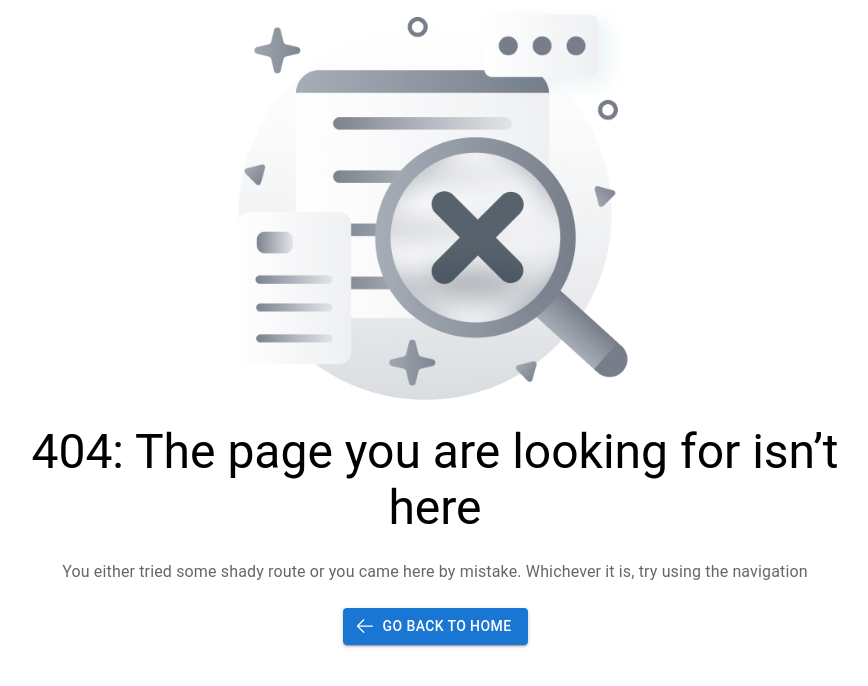
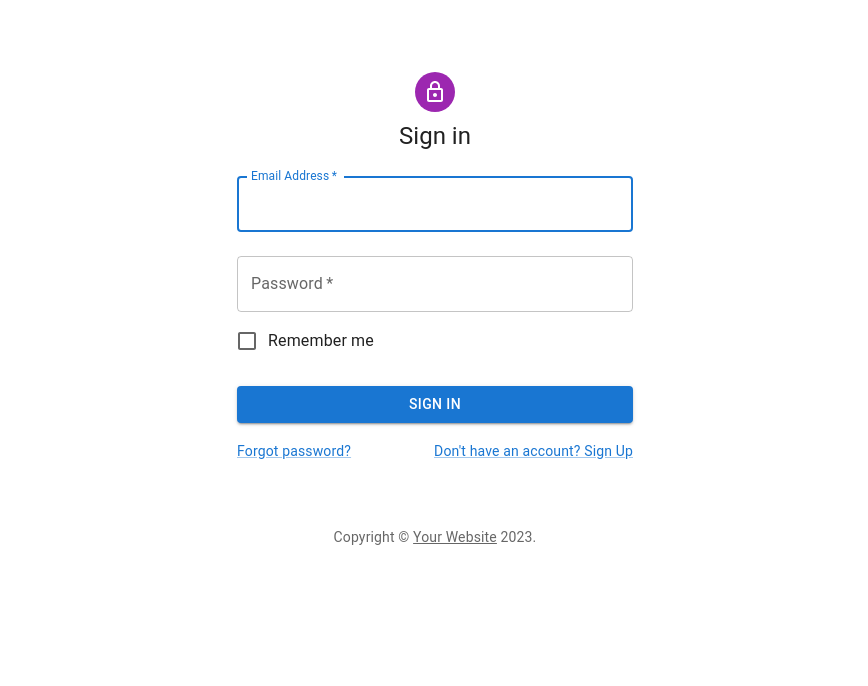
Before and after one commit to zhanglinfengcs/check-in-system, a React (Vite) app: page /login in a window 1280 px wide. Before the commit this address led to /404. Shown: the top 686 px of the page, without its empty margins (205-1073 px from the left). Built offline with nearby package versions, Linux system fonts and the light colour scheme.

Commit message:
feat: Add auth guard

```diff
--- /dev/null
+++ b/src/guards/AuthGuard.tsx
@@ -0,0 +1,14 @@
+import { useLocation, Outlet, Navigate } from "react-router-dom";
+import useUser from "../hooks/useUser";
+
+const AuthGuard: React.FC = () => {
+  const { user } = useUser();
+  const location = useLocation();
+  return user ? (
+    <Outlet />
+  ) : (
+    <Navigate to='/login' state={{ from: location }} replace={true} />
+  );
+}
+
+export default AuthGuard
--- a/src/layouts/MainLayout.tsx
+++ b/src/layouts/MainLayout.tsx
@@ -1,13 +1,37 @@
 import React from "react";
 import { Outlet } from "react-router-dom";
 import SideNav from "./SideNav.tsx";
+import { UserType, UserLevel } from "../types/index.tsx";
+import useUser from "../hooks/useUser.tsx"
+
+type SideNavItemType = {
+  title: string;
+  path: string;
+  icon?: React.ReactNode;
+  current: boolean;
+};
+
+const simpleSideNavItems: SideNavItemType[] = [
+  { title: "Home", path: "/home", current: false },
+  { title: "Posts", path: "/posts", current: false },
+  { title: "Leave", path: "/leave", current: false },
+  { title: "Account", path: "/account", current: false },
+];
+
+const adminSideNavItems: SideNavItemType[] = [
+  { title: "Home", path: "/home", current: false },
+]
 
 const MainLayout: React.FC = () => {
+  const { user } = useUser()
+  const { level } = user as UserType
 
   return (
     <div className="w-screen h-screen grid xl:grid-cols-[1fr_4fr] 2xl:grid-cols-[1fr_6fr]">
       <nav>
-        <SideNav />
+        {
+          level === UserLevel.Admin ? <SideNav props={adminSideNavItems}/> : <SideNav props={simpleSideNavItems} />
+        }
       </nav>
       <main className=" my-3 mr-3 rounded-lg overflow-y-auto bg-gray-100">
         <Outlet />
--- a/src/layouts/SideNav.tsx
+++ b/src/layouts/SideNav.tsx
@@ -9,21 +9,21 @@ type SideNavItemType = {
   current: boolean;
 };
 
-const sideNavItems: SideNavItemType[] = [
-  { title: "Home", path: "/home", current: false },
-  { title: "Posts", path: "/posts", current: false },
-  { title: "Leave", path: "/leave", current: false },
-  { title: "Account", path: "/account", current: false },
-];
+// const sideNavItems: SideNavItemType[] = [
+//   { title: "Home", path: "/home", current: false },
+//   { title: "Posts", path: "/posts", current: false },
+//   { title: "Leave", path: "/leave", current: false },
+//   { title: "Account", path: "/account", current: false },
+// ];
 
 function classNames(...classes: string[]) {
   return classes.filter(Boolean).join(" ");
 }
 
-const SideNav: React.FC = () => {
+const SideNav: React.FC<{props: SideNavItemType[]}> = ({ props }) => {
   const location = useLocation();
   const [navItems, setNavItems] = useState(() => {
-    return sideNavItems.map(item => {
+    return props.map(item => {
       if (location.pathname.includes(item.title.toLowerCase()))
         return {...item, current: true};
       return item
--- /dev/null
+++ b/src/pages/Login.tsx
@@ -0,0 +1,112 @@
+import * as React from 'react';
+import Avatar from '@mui/material/Avatar';
+import Button from '@mui/material/Button';
+import CssBaseline from '@mui/material/CssBaseline';
+import TextField from '@mui/material/TextField';
+import FormControlLabel from '@mui/material/FormControlLabel';
+import Checkbox from '@mui/material/Checkbox';
+import Link from '@mui/material/Link';
+import Grid from '@mui/material/Grid';
+import Box from '@mui/material/Box';
+import LockOutlinedIcon from '@mui/icons-material/LockOutlined';
+import Typography from '@mui/material/Typography';
+import Container from '@mui/material/Container';
+import { createTheme, ThemeProvider } from '@mui/material/styles';
+
+function Copyright(props: any) {
+  return (
+    <Typography variant="body2" color="text.secondary" align="center" {...props}>
+      {'Copyright © '}
+      <Link color="inherit" href="https://mui.com/">
+        Your Website
+      </Link>{' '}
+      {new Date().getFullYear()}
+      {'.'}
+    </Typography>
+  );
+}
+
+const theme = createTheme();
+
+const Login: React.FC = () => {
+  const handleSubmit = (event: React.FormEvent<HTMLFormElement>) => {
+    event.preventDefault();
+    const data = new FormData(event.currentTarget);
+    console.log({
+      email: data.get('email'),
+      password: data.get('password'),
+    });
+  };
+
+  return (
+    <ThemeProvider theme={theme}>
+      <Container component="main" maxWidth="xs">
+        <CssBaseline />
+        <Box
+          sx={{
+            marginTop: 8,
+            display: 'flex',
+            flexDirection: 'column',
+            alignItems: 'center',
+          }}
+        >
+          <Avatar sx={{ m: 1, bgcolor: 'secondary.main' }}>
+            <LockOutlinedIcon />
+          </Avatar>
+          <Typography component="h1" variant="h5">
+            Sign in
+          </Typography>
+          <Box component="form" onSubmit={handleSubmit} noValidate sx={{ mt: 1 }}>
+            <TextField
+              margin="normal"
+              required
+              fullWidth
+              id="email"
+              label="Email Address"
+              name="email"
+              autoComplete="email"
+              autoFocus
+            />
+            <TextField
+              margin="normal"
+              required
+              fullWidth
+              name="password"
+              label="Password"
+              type="password"
+              id="password"
+              autoComplete="current-password"
+            />
+            <FormControlLabel
+              control={<Checkbox value="remember" color="primary" />}
+              label="Remember me"
+            />
+            <Button
+              type="submit"
+              fullWidth
+              variant="contained"
+              sx={{ mt: 3, mb: 2 }}
+            >
+              Sign In
+            </Button>
+            <Grid container>
+              <Grid item xs>
+                <Link href="#" variant="body2">
+                  Forgot password?
+                </Link>
+              </Grid>
+              <Grid item>
+                <Link href="#" variant="body2">
+                  {"Don't have an account? Sign Up"}
+                </Link>
+              </Grid>
+            </Grid>
+          </Box>
+        </Box>
+        <Copyright sx={{ mt: 8, mb: 4 }} />
+      </Container>
+    </ThemeProvider>
+  );
+}
+
+export default Login
--- a/src/pages/index.tsx
+++ b/src/pages/index.tsx
@@ -3,3 +3,4 @@ export { default as Posts } from "./Posts";
 export { default as Leave } from "./Leave";
 export { default as Account } from "./Account";
 export { default as NotFound } from "./NotFound";
+export { default as Login } from "./Login";
```
Also changed, not shown: src/routes/Router.tsx (+12 -3 lines).
